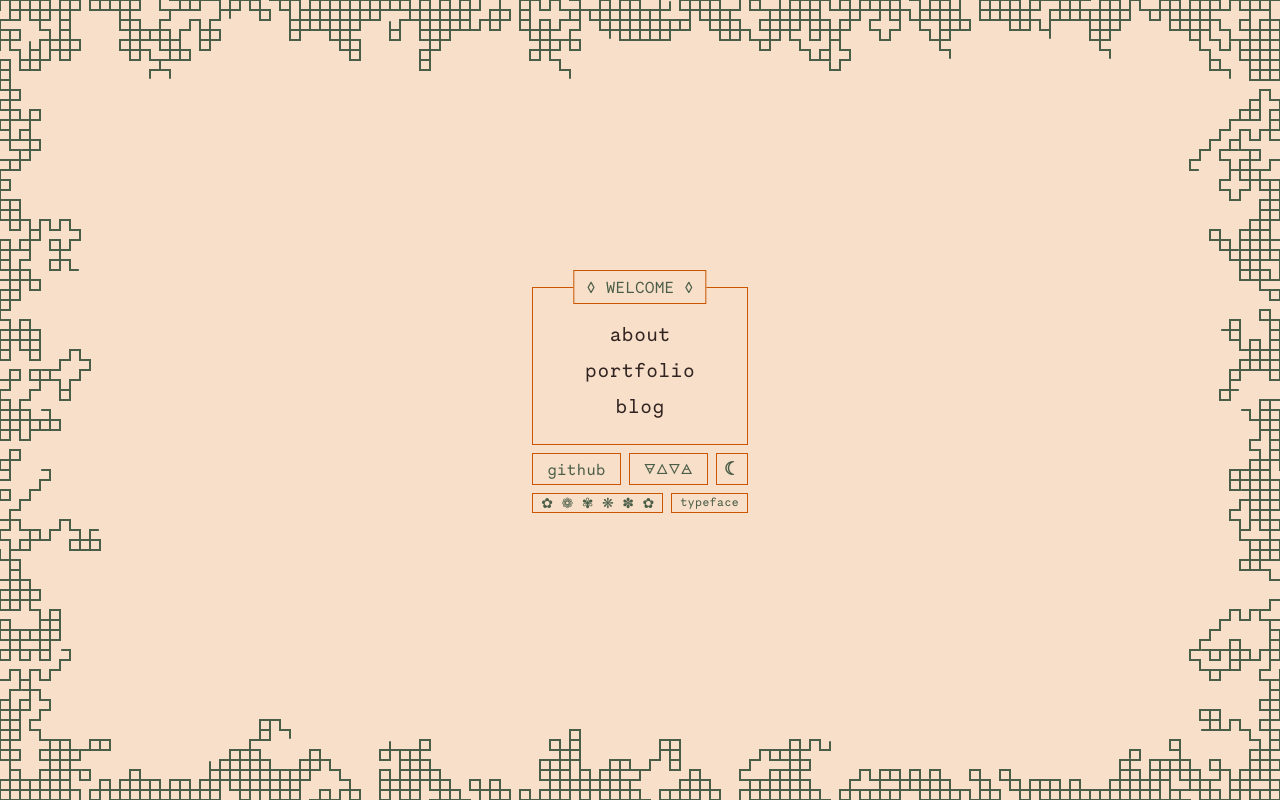
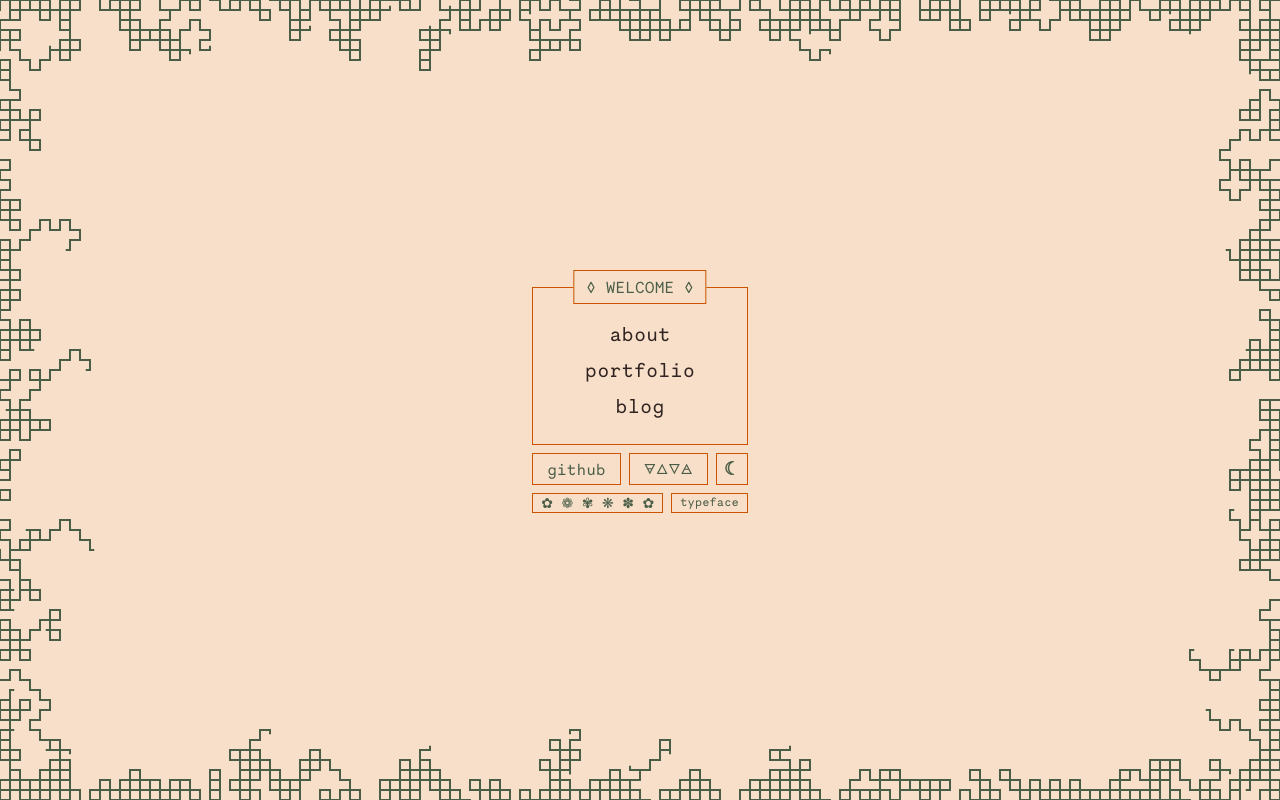
Before and after one commit to fbold/fbold.dev, an Astro site: page / in a window 1280 px wide. Built offline with nearby package versions, Linux system fonts and the light colour scheme; Astro itself is replaced by a stand-in of ours.

Commit message:
adjust meander properties

```diff
--- a/src/components/meander.astro
+++ b/src/components/meander.astro
@@ -6,9 +6,9 @@
 
 <script is:inline>
   const LINE_DENSITY = 0.05
-  const LINE_SPEED = 70
+  const LINE_SPEED = 45
   const LINE_SEGMENT = 10
-  const LINE_SEGMENT_COUNT = 100
+  const LINE_SEGMENT_COUNT_MAX = 70
   const LINE_SEGMENT_COUNT_VARIANCE = 10
 
   let allEnded = false
@@ -116,9 +116,10 @@
       this.end = false
 
       const proportionalSegmentCount = Math.min(
-        Math.floor(canvas.width / 10),
-        LINE_SEGMENT_COUNT,
+        Math.floor(canvas.width / 14),
+        LINE_SEGMENT_COUNT_MAX,
       )
+      console.log(proportionalSegmentCount)
       this.segmentCount =
         proportionalSegmentCount +
         Math.round(
```
